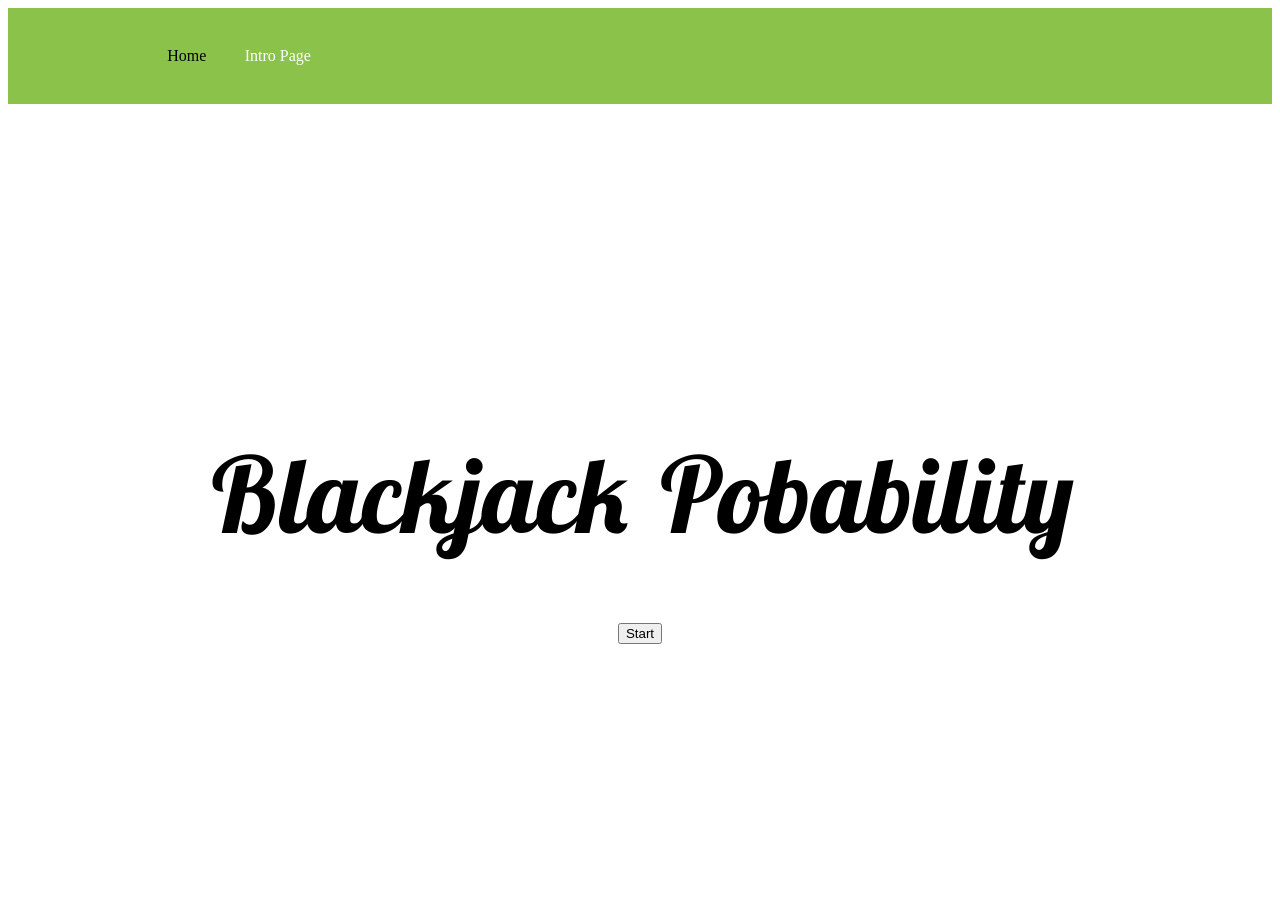
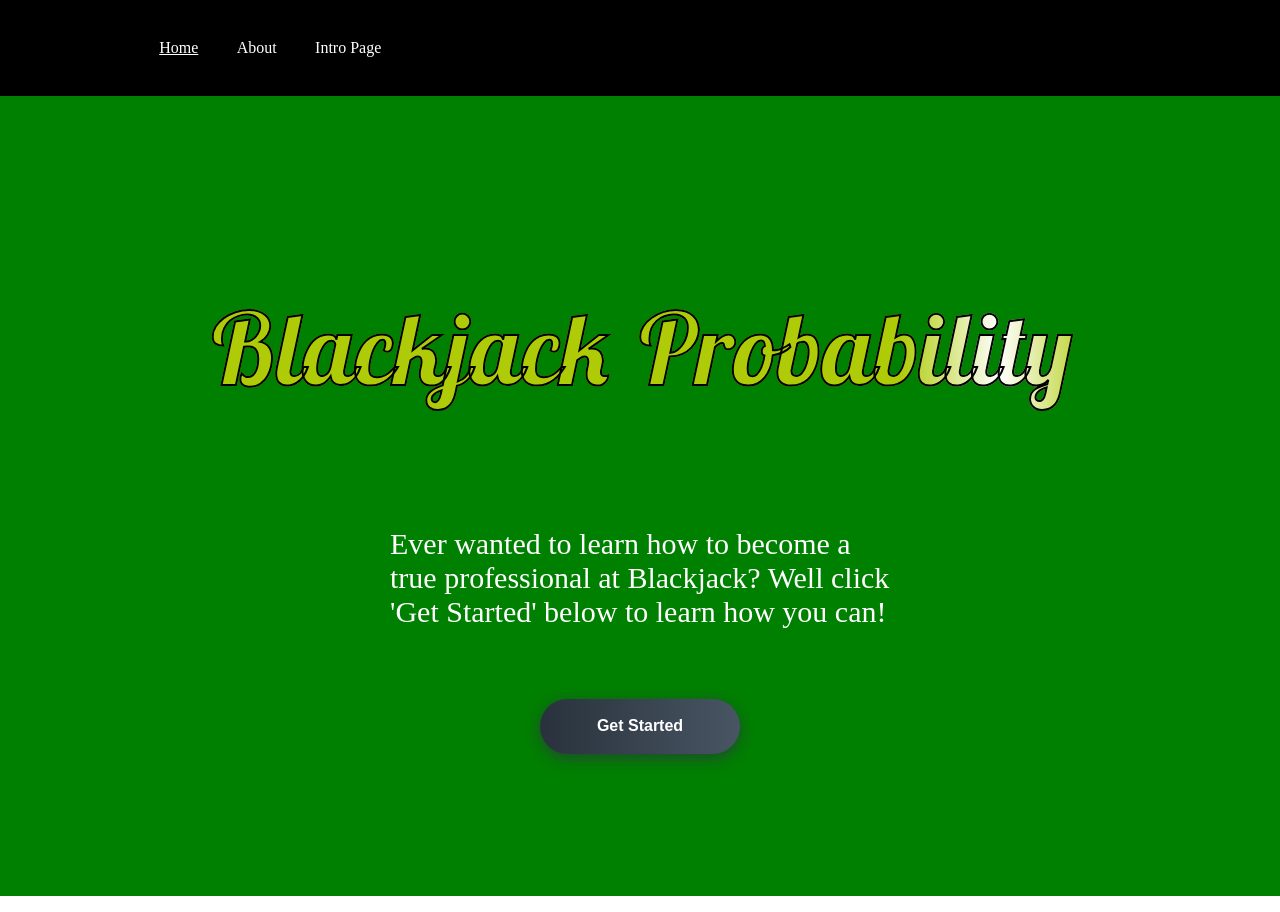
Before and after one commit to SutMa/backjack_probability, a React (Vite) app in the folder client/: page / in a window 1280 px wide. Built offline with nearby package versions, Linux system fonts and the light colour scheme.

Commit message:
main page updates

```diff
--- a/client/package.json
+++ b/client/package.json
@@ -13,7 +13,8 @@
     "animate.css": "^4.1.1",
     "react": "^18.2.0",
     "react-dom": "^18.2.0",
-    "react-router-dom": "^6.16.0"
+    "react-router-dom": "^6.16.0",
+    "styled-components": "^6.0.8"
   },
   "devDependencies": {
     "@types/react": "^18.2.15",
--- a/client/src/App.tsx
+++ b/client/src/App.tsx
@@ -1,18 +1,20 @@
 import "./App.css";
 import { Routes, Route } from "react-router-dom";
-import IntroPage from "./views/introPage";
-import Welcome from "./views/welcome";
+import IntroPage from "./views/IntroPage";
+import Welcome from "./views/Welcome";
 import Navbar from "./components/Header";
+import About from "./views/About";
 
 const App = () => {
   return (
-    <>
+    <div>
       <Navbar />
       <Routes>
-        <Route path="/" element={<Welcome />}></Route>
-        <Route path="/introPage" element={<IntroPage />}></Route>
+        <Route path="/" element={<Welcome />}/>
+        <Route path="/about" element={<About />}/>
+        <Route path="/introPage" element={<IntroPage />}/>
       </Routes>
-    </>
+    </div>
   );
 };
 
--- a/client/src/components/Header/NavElement.tsx
+++ b/client/src/components/Header/NavElement.tsx
@@ -1,4 +1,3 @@
-import {FaBars} from 'react-icons/fa';
 import styled from 'styled-components';
 import {NavLink as Link} from 'react-router-dom';
 
@@ -6,7 +5,7 @@ export const PrimaryNav = styled.nav`
     z-index: 14;
     height: 90px;
     display: flex;
-    background: #8bc34a;
+    background: #000000;
     justify-content: space-between;
     padding: 0.18rem calc((100vw - 1000px) / 2);
 `
@@ -20,21 +19,7 @@ export const MenuLink = styled(Link)`
     padding: 0 1.2rem;
     height: 100%;
     &.active {
-        color: #000000;
-    }
-`
-
-export const Hamburger = styled(FaBars)`
-    display: none;
-    color: #ffffff;
-    @media screen and (max-width: 768px) {
-        display: block;
-        font-size: 1.9rem;
-        top: 0;
-        right: 0;
-        position: absolute;
-        cursor: pointer;
-        transform: translate(-100%, 75%);
+        text-decoration: underline;
     }
 `
 
--- a/client/src/components/Header/index.tsx
+++ b/client/src/components/Header/index.tsx
@@ -7,6 +7,9 @@ const Navbar = () => {
                 <Menu>
                     <MenuLink to="/">
                         Home
+                    </MenuLink>
+                    <MenuLink to="/about">
+                        About
                     </MenuLink>
                     <MenuLink to="/introPage">
                         Intro Page
--- a/client/src/components/Title/index.tsx
+++ b/client/src/components/Title/index.tsx
@@ -1,7 +1,5 @@
-import React from 'react'
 import {useNavigate} from 'react-router-dom';
-
-import '../../styles/title.css'
+import './title.css'
 
 const Title = () => {
 
@@ -13,8 +11,12 @@ const Title = () => {
 
   return (
     <div className='titleHolder'>
-      <h1 className='animate__animated animate__pulse animate__infinite title'>Blackjack Pobability</h1>
-      <button onClick={handleClick}>Start</button>
+      <h1 className='title'>Blackjack Probability</h1>
+      <p className='info'>
+        Ever wanted to learn how to become a true professional at Blackjack?
+        Well click 'Get Started' below to learn how you can!
+      </p>
+      <button className='btn-hover' onClick={handleClick}>Get Started</button>
     </div>
 
   )
--- /dev/null
+++ b/client/src/components/Title/title.css
@@ -0,0 +1,87 @@
+
+@import url('https://fonts.googleapis.com/css2?family=Lobster+Two:ital,wght@1,700&family=Source+Sans+3:wght@300&display=swap');
+
+.backgroundImageHolder{
+    background-image: url('../assets/image/poker-cards.png');
+    background-size: cover;
+    background-repeat: no-repeat;
+    background-position: center;
+}
+
+.info {
+    font-size: 30px;
+   text-wrap: wrap;
+    width: 500px;
+    padding: 20px;
+    color: white;
+}
+
+.btn-hover {
+    width: 200px;
+    font-size: 16px;
+    font-weight: 600;
+    color: #fff;
+    cursor: pointer;
+    margin: 20px;
+    height: 55px;
+    text-align:center;
+    border: none;
+    background-size: 300% 100%;
+
+    border-radius: 50px;
+    moz-transition: all .4s ease-in-out;
+    -o-transition: all .4s ease-in-out;
+    -webkit-transition: all .4s ease-in-out;
+    transition: all .4s ease-in-out;
+
+    background-image: linear-gradient(to right, #29323c, #485563, #2b5876, #4e4376);
+    box-shadow: 0 4px 15px 0 rgba(45, 54, 65, 0.75);
+}
+
+.btn-hover:hover {
+    background-position: 100% 0;
+    moz-transition: all .4s ease-in-out;
+    -o-transition: all .4s ease-in-out;
+    -webkit-transition: all .4s ease-in-out;
+    transition: all .4s ease-in-out;
+}
+
+.btn-hover:focus {
+    outline: none;
+}
+
+.titleHolder{
+    flex-direction: column;
+    display: flex; /* Use Flexbox for centering */
+    justify-content: center; /* Center horizontally */
+    align-items: center; /* Center vertically */
+    height: 100vh;
+}
+
+.title {
+    font-size: 100px!important;
+    font-family: 'Lobster Two', cursive, 'Source Sans 3', sans-serif;
+    padding-left: 64px;
+    padding-right: 64px;
+    background: linear-gradient(to right, hsl(57, 92%, 50%, 0.714) 0, hsl(0, 0%, 100%) 10%, hsla(57, 92%, 50%, 0.714) 20%);
+    -webkit-background-clip: text;
+    -webkit-text-fill-color: transparent;
+    -webkit-text-stroke: 2px;
+    -webkit-text-stroke-color: black;
+    animation: shine 3s infinite linear;
+}
+
+@keyframes shine {
+    0% {
+        background-position: 0;
+    }
+    60% {
+        background-position: 400px;
+    }
+    60% {
+        background-position: 700px;
+    }
+    100% {
+        background-position: 800px;
+    }
+}
--- a/client/src/index.css
+++ b/client/src/index.css
@@ -0,0 +1,4 @@
+html, body {
+    padding: 0;
+    margin: 0;
+}
--- a/client/src/styles/title.css
+++ /dev/null
@@ -1,25 +0,0 @@
-
-@import url('https://fonts.googleapis.com/css2?family=Lobster+Two:ital,wght@1,700&family=Source+Sans+3:wght@300&display=swap');
-
-.backgroundImageHolder{
-    background-image: url('../assets/image/poker-cards.png');
-    background-size: cover;
-    background-repeat: no-repeat;
-    background-position: center;
-}
-
-
-
-
-.titleHolder{
-    flex-direction: column;
-    display: flex; /* Use Flexbox for centering */
-    justify-content: center; /* Center horizontally */
-    align-items: center; /* Center vertically */
-    height: 100vh;
-}
-
-.title {
-    font-family: 'Lobster Two', cursive, 'Source Sans 3', sans-serif;
-    font-size: 100px;
-}
--- /dev/null
+++ b/client/src/views/About/index.tsx
@@ -0,0 +1,9 @@
+const About = () => {
+    return (
+        <div>
+            About
+        </div>
+    )
+}
+
+export default About;
--- /dev/null
+++ b/client/src/views/Welcome/index.tsx
@@ -0,0 +1,14 @@
+import Title from '../../components/Title'
+
+
+const Welcome = () => {
+  return (
+    <div style={{
+      backgroundColor: 'green',
+    }}>
+      <Title />
+    </div>
+  )
+}
+
+export default Welcome
--- a/client/src/views/welcome.tsx
+++ /dev/null
@@ -1,13 +0,0 @@
-import React from 'react'
-import Title from '../components/Title'
-
-
-const Welcome = () => {
-  return (
-    <div>
-      <Title></Title>
-    </div>
-  )
-}
-
-export default Welcome
```
Also changed, not shown: client/src/views/IntroPage/index.tsx (renamed from client/src/views/introPage.tsx), 1 other file (tests, documents, lock files or other folders).
